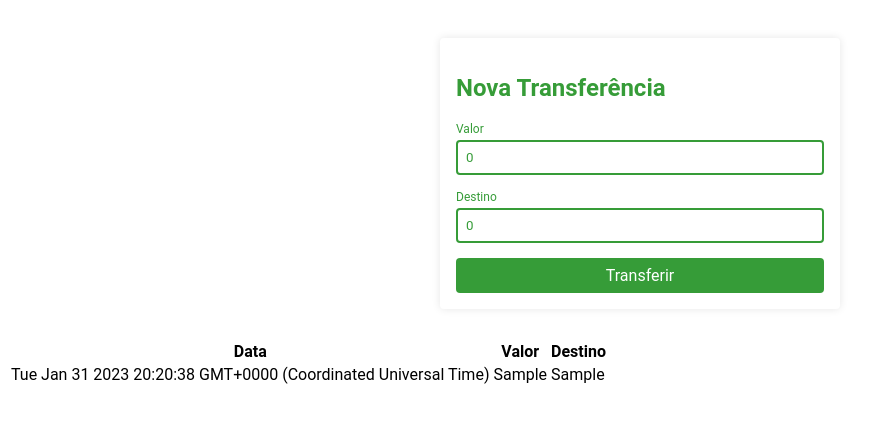
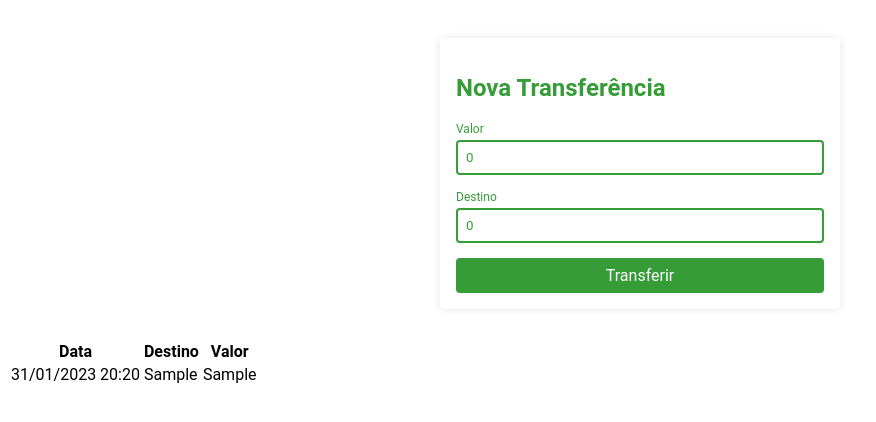
Before and after one commit to KelvenVS/bytebank, an Angular app: page / in a window 1280 px wide. Both pictures are taken after typing "Sample", "Sample" into the empty fields and a click on the button "Transferir". Shown: the top 422 px of the page, without its empty margins (0-876 px from the left). Built offline with nearby package versions, Linux system fonts and the light colour scheme.

Commit message:
Setando data e localização

```diff
--- a/src/app/app.module.ts
+++ b/src/app/app.module.ts
@@ -1,10 +1,15 @@
 import { newTransferComponent } from './new-transfer/new-transfer.component';
-import { NgModule } from '@angular/core';
+import { DEFAULT_CURRENCY_CODE, NgModule } from '@angular/core';
 import { BrowserModule } from '@angular/platform-browser';
-
+import { LOCALE_ID } from '@angular/core';
 import { AppComponent } from './app.component';
 import { FormsModule } from '@angular/forms';
 import { ExtractComponent } from './extract/extract.component';
+import { registerLocaleData } from '@angular/common';
+import localePt from '@angular/common/locales/pt';
+
+
+registerLocaleData(localePt, 'pt');
 
 @NgModule({
   declarations: [
@@ -16,7 +21,12 @@ import { ExtractComponent } from './extract/extract.component';
     BrowserModule,
     FormsModule
   ],
-  providers: [],
+  providers: [
+    {provide: LOCALE_ID, useValue: 'pt' },
+      {provide: DEFAULT_CURRENCY_CODE,
+        useValue: 'BRL',
+      },
+  ],
   bootstrap: [AppComponent]
 })
 export class AppModule { }
--- a/src/app/extract/extract.component.html
+++ b/src/app/extract/extract.component.html
@@ -1,12 +1,12 @@
 <table>
   <thead>
     <th>Data</th>
+    <th>Destino</th>
     <th>Valor</th>
-    <th>Destino</th>
   </thead>
   <tbody>
     <tr *ngFor="let transfer of transferDatas">
-    <td>{{transfer?.date}}</td>
+    <td>{{transfer?.date | date : 'short'}}</td>
     <td>{{transfer?.destiny}}</td>
     <td>{{transfer?.value}}</td>
     </tr>
```
